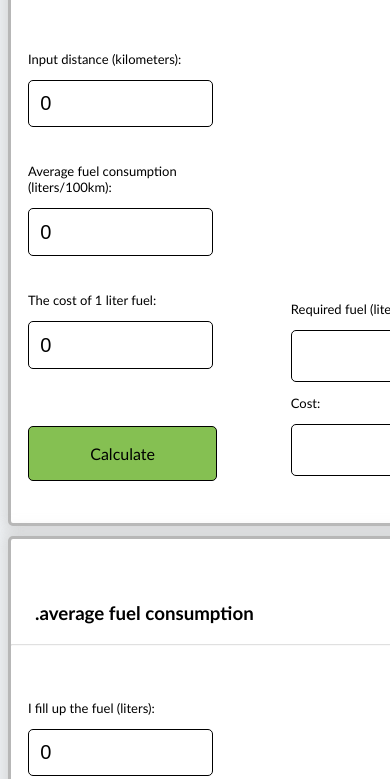
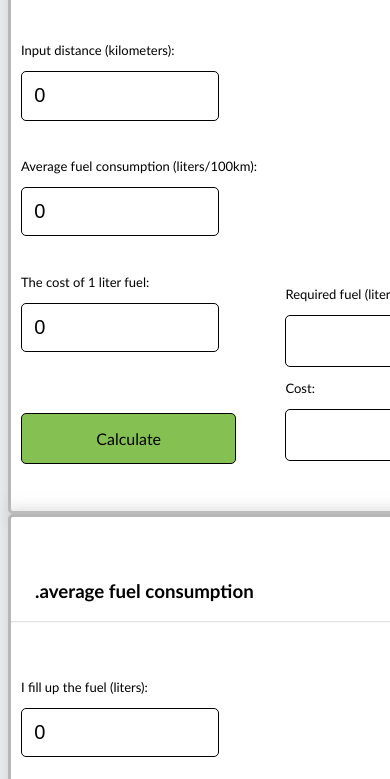
Before and after one commit to subaru300/fuel-calculator, a plain HTML site: page index.html in a window 390 px wide. Shown: the part 131-910 px from the top of the page. Drawn offline with Linux system fonts and the light colour scheme.

Commit message:
Update fuel.css

```diff
--- a/fuel.css
+++ b/fuel.css
@@ -26,7 +26,7 @@ body {
   margin-right: 20px;
   border: solid rgb(183, 183, 183);
   border-radius: 5px;
-   box-shadow: 0px 0px 15px 5px rgba(196, 196, 196, 0.6);
+  box-shadow: 0px 0px 15px 5px rgba(196, 196, 196, 0.6);
   background-color: white;
   display: block;
 }
@@ -42,7 +42,7 @@ body {
 }
 .result {
   flex: 0.8;
-  margin: 283px 2vh 2vw 2vh;
+  margin: 278px 10px 10px 10px;
 }
 .header {
   margin-left: 5%;
@@ -69,7 +69,7 @@ body {
   margin: 0;
   flex-basis: 200px;
   flex: 1;
-  margin: 10px 2vh 2vw 2vh;
+  margin: 10px 10px 10px 10px;
 }
 .col {
   margin-top: 10%;
@@ -85,7 +85,7 @@ body {
 
 .button {
   margin: 25% 0 15% 0;
-  padding: 2vh 2vw 2vh 2vw;
+  padding: 15px 15px 15px 15px;
   border: solid 1px;
   border-radius: 5px;
   background-color: #85c052;
@@ -124,4 +124,7 @@ input::-webkit-inner-spin-button {
   .wrapper {
     width: 100%;
   }
+  .main__block {
+    margin: auto;
+  }
 }
```
